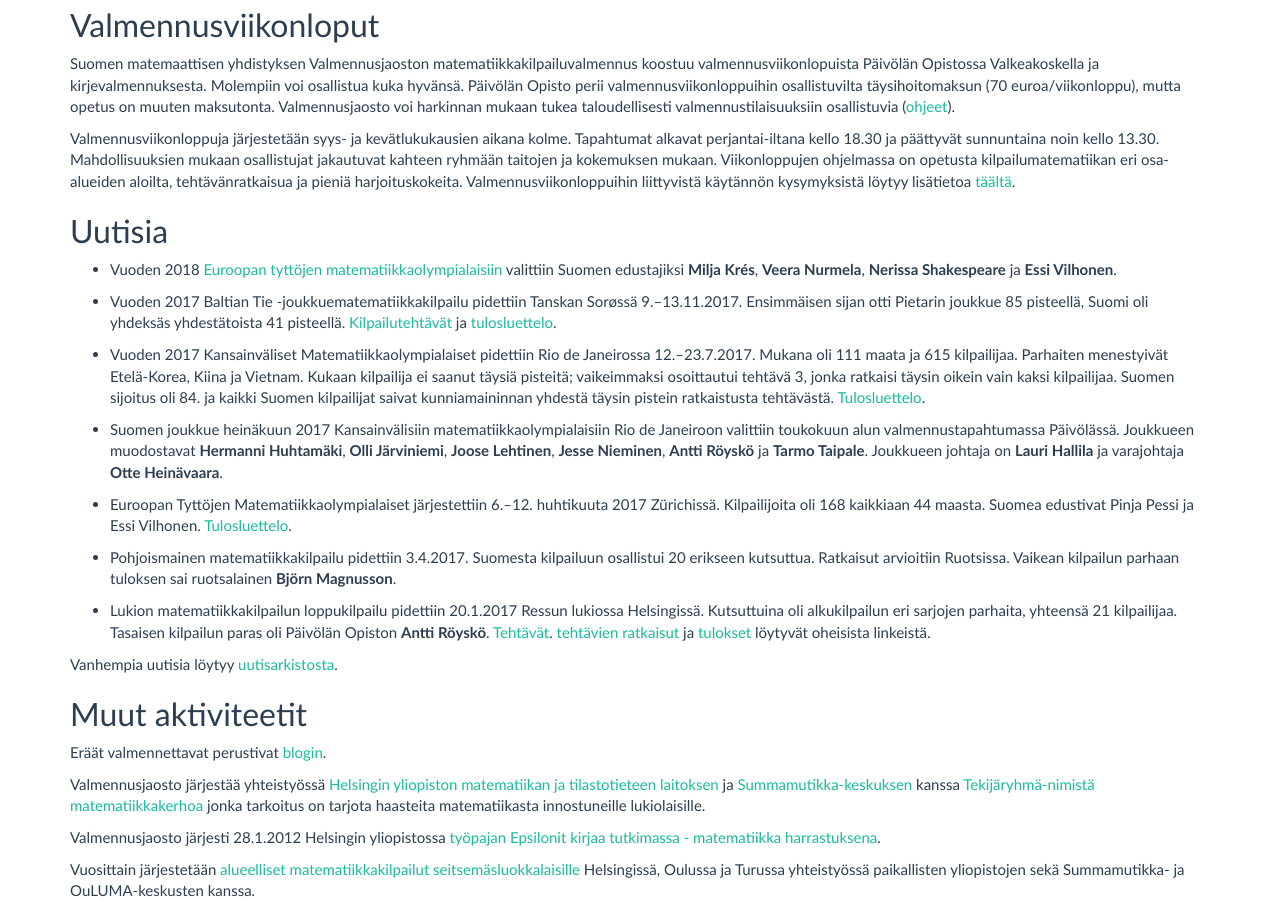
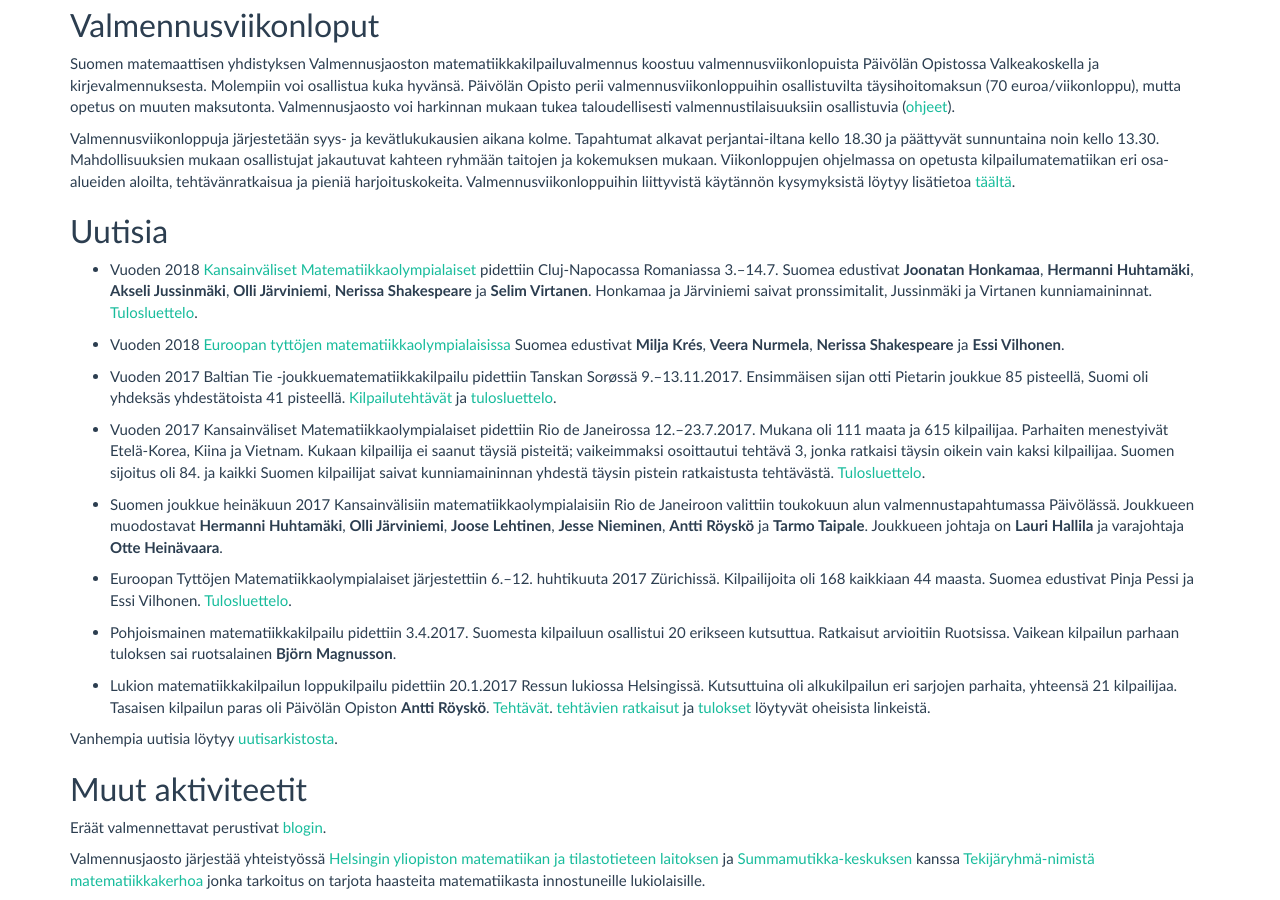
Before and after one commit to matematiikkakilpailut/matematiikkakilpailut.github.io, a Jekyll site: the page built from index.md, in a window 1280 px wide and 900 px high, scrolled down 551 px. Built offline with Jekyll 4.4.1, drawn with Linux system fonts in a browser that asks for light colours.

Commit message:
Update index.md

```diff
--- a/index.md
+++ b/index.md
@@ -61,7 +61,9 @@ kysymyksistä löytyy lisätietoa [täältä](kaytanto).
 
 ## <a name="uutisia"></a>Uutisia
 
-* Vuoden 2018 [Euroopan tyttöjen matematiikkaolympialaisiin](http://www.egmo2018.org/) valittiin Suomen edustajiksi **Milja Krés**, **Veera Nurmela**, **Nerissa Shakespeare** ja **Essi Vilhonen**.
+* Vuoden 2018 [Kansainväliset Matematiikkaolympialaiset](http://www.imo2018.org/) pidettiin Cluj-Napocassa Romaniassa 3.&ndash;14.7. Suomea edustivat **Joonatan Honkamaa**, **Hermanni Huhtamäki**, **Akseli Jussinmäki**, **Olli Järviniemi**, **Nerissa Shakespeare** ja **Selim Virtanen**. Honkamaa ja Järviniemi saivat pronssimitalit, Jussinmäki ja Virtanen kunniamaininnat. [Tulosluettelo](http://imo-official.org/year_country_r.aspx?year=2018).
+
+* Vuoden 2018 [Euroopan tyttöjen matematiikka&shy;olympialaisissa](http://www.egmo2018.org/) Suomea edustivat **Milja Krés**, **Veera Nurmela**, **Nerissa Shakespeare** ja **Essi Vilhonen**.
 
 * Vuoden 2017 Baltian Tie -joukkuematematiikkakilpailu pidettiin Tanskan Sorøssä 9.&ndash;13.11.2017. Ensimmäisen sijan otti Pietarin joukkue 85 pisteellä, Suomi oli yhdeksäs yhdestätoista 41 pisteellä. [Kilpailutehtävät](/Baltian_tie/2017/BW17_FIN.pdf) ja [tulosluettelo](http://www.balticway17.dk/results.html).
 
```
